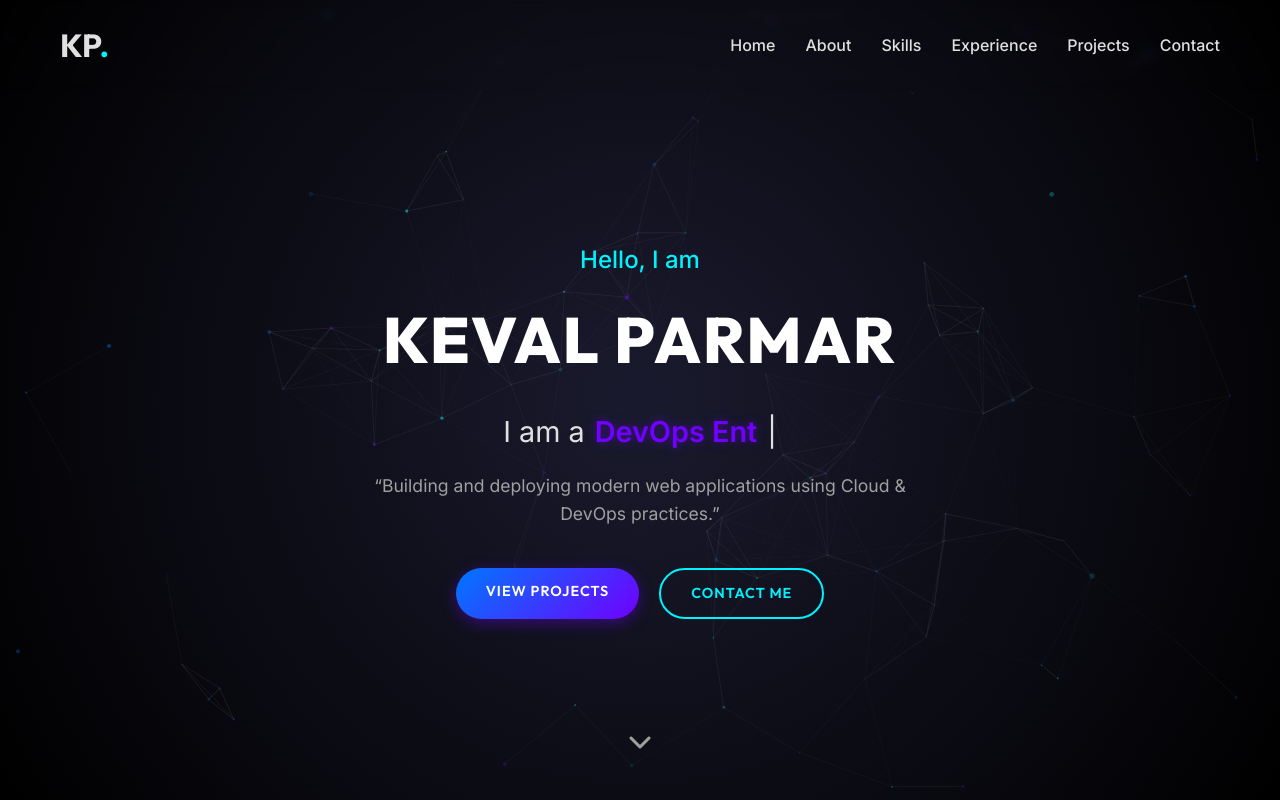
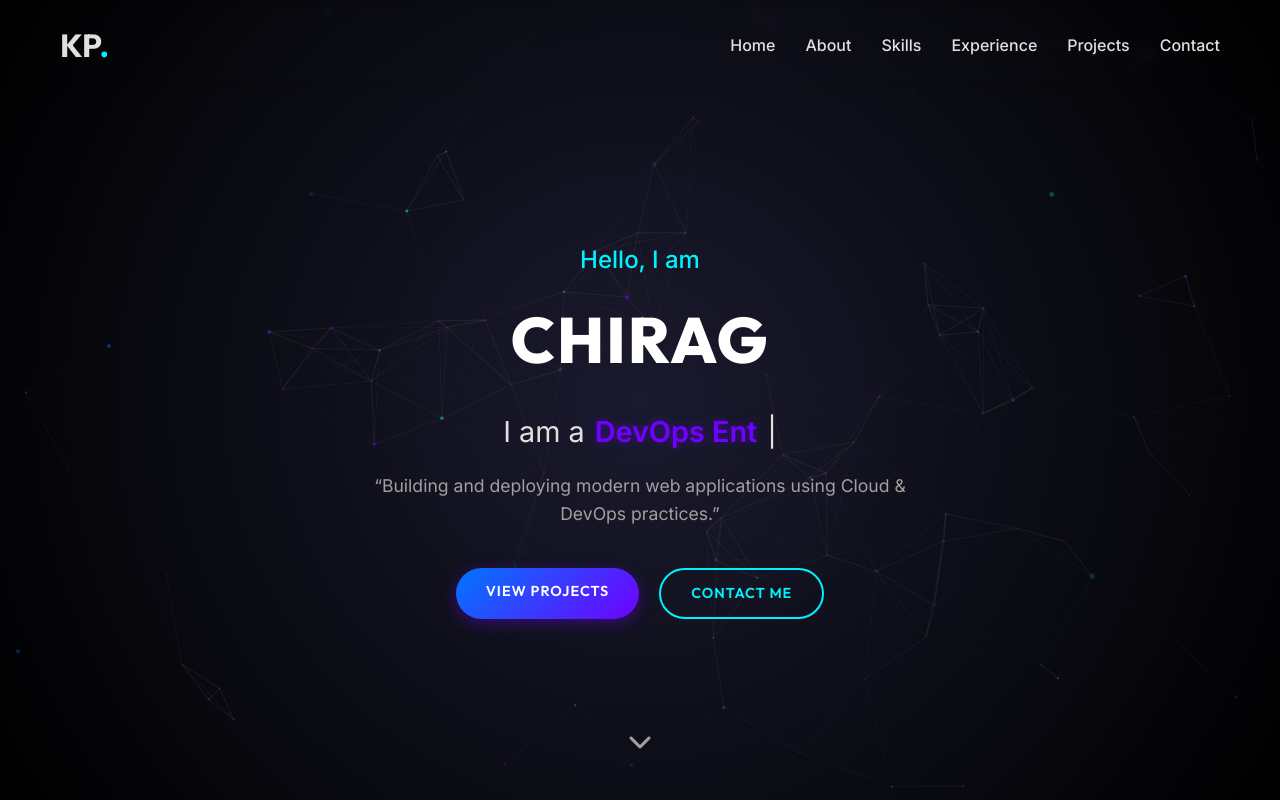
Before and after one commit to Keval0224/portfolio, a website: page public/index.html in a window 1280 px wide. Shown: the top 800 px of the page. Drawn offline with nearby package versions, Linux system fonts and the light colour scheme; animation ran at ten frames a second.

Commit message:
Auto deploy via AutoFlow

```diff
--- a/public/index.html
+++ b/public/index.html
@@ -56,7 +56,7 @@
         <div class="container hero-container">
             <div class="hero-content" data-aos="fade-up">
                 <h3>Hello, I am</h3>
-                <h1 class="glitch" data-text="Keval Parmar">Keval Parmar</h1>
+                <h1 class="glitch" data-text="Keval Parmar">chirag</h1>
                 <div class="typing-container">
                     <span class="role-static">I am a </span>
                     <span class="role-dynamic"></span>
```
